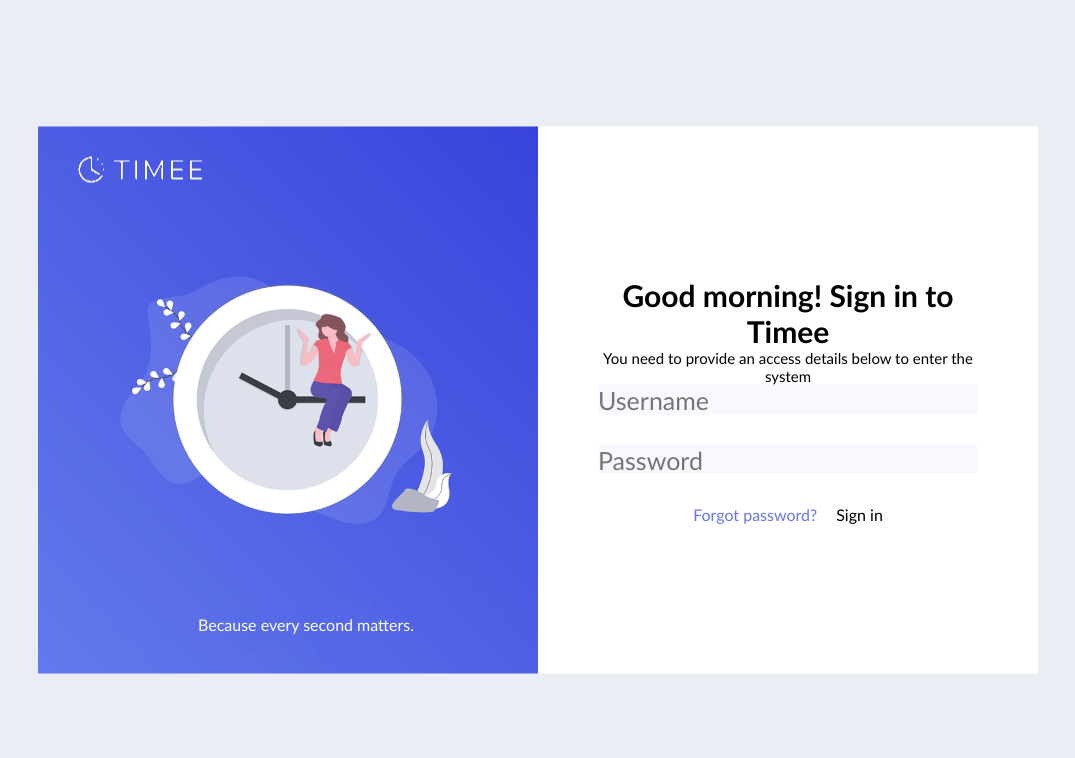
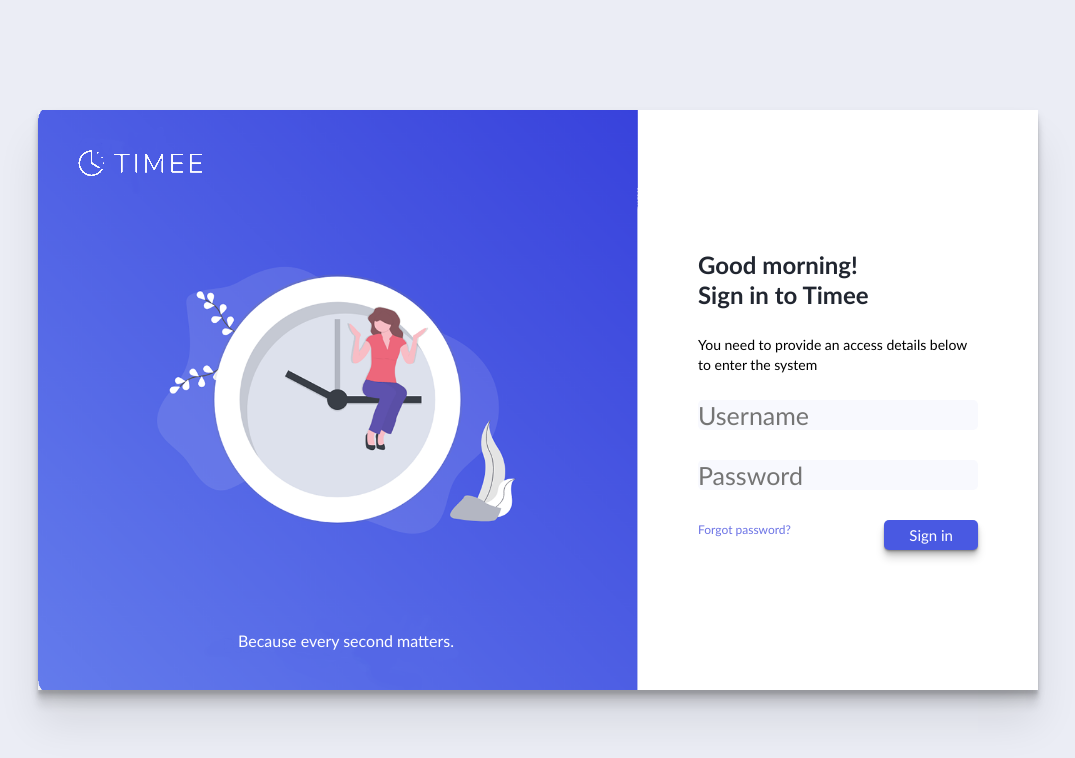
Before and after one commit to Vikteris/Sign-up3, a plain HTML site: page index.htm in a window 1280 px wide. Shown: the whole page, without its empty margins (102-1177 px from the left). Drawn offline with Linux system fonts and the light colour scheme.

Commit message:
Html structure, made all css

```diff
--- a/css/main.css
+++ b/css/main.css
@@ -14,11 +14,14 @@ body {
     top: 50%;
     left: 50%;
     transform: translate(-50%, -50%);
+    font-family: Cambria, Cochin, Georgia, Times, 'Times New Roman', serif;
+    box-shadow:0 5px 9px rgba(0,0,0,0.09),0 4px 2px rgba(0,0,0,0.09),0 8px 4px rgba(0,0,0,0.09),0 16px 8px rgba(0,0,0,0.09),0 32px 40px rgba(0,0,0,0.09);
+
 
 }
     .container > .left {
         background-color: blue;
-        width:50%;
+        width: 60%;
         float: left;
         background: url(../img/background.png);
         background-position: center;
@@ -29,43 +32,52 @@ body {
     }
      .left > .Logo {
          position: relative;
-         top: 30px;
+         top: 40px;
          left: 40px;
 
      }
      .left > .link {
          position: absolute;
-         left: 80px;
+         left: 100px;
          bottom: 20px;
-         right: 80px;
+         right: 100px;
      }
         .left > .link > p {
             color: #FEFEFF;
             position: relative;
-            left:80px;
+            left: 100px;
             bottom: 20px;
-            right: 80px;
+            right: 100px;
 
         }
     .container > .right {
         background-color:#fff;
-        width: 50%;
+        width: 40%;
         float: right;
-        padding: 150px;
+        padding: 140px;
         padding-left: 60px;
         padding-right: 60px;
-        text-align: center;
+        text-align: left;
+        ;
+
 
 
     }
         .right > h1 {
-            font-size: 30px;
+            font-size: 24px;
+            text-align: left;
+            color: #212630;
+            line-height: 30px;
+            margin-bottom: 25px;
 
 
         }
 
         .right > p {
-            font-size: 15px;
+            font-size: 14px;
+            margin-bottom: 25px;
+            text-align: start;
+            line-height: 20px;
 
 
         }
@@ -86,8 +98,10 @@ body {
                     width: 100%;
                     font-size: 25px;
                     border: none;
-                    border-radius: 5px;
+                    border-radius: 5px;                    ;
                     background-color: #F8F9FE;
+
+
                 }
                     form > .form-row > input:focus {
                         outline: none;
@@ -96,8 +110,21 @@ body {
                     text-decoration: none;
                     color:#6C73E5;
                     margin-right: 15px;
+                    float:left;
+                    font-size: 12px;
+                    line-height: 20px;
 
                 }
                 form > .form-row > .btn {
-
+                    background-color: #4959E2;
+                    font-size: 15px;
+                    color: #fff;
+                    float: right;
+                    padding-left: 25px;
+                    padding-right: 25px;
+                    padding-top: 5px;
+                    padding-bottom: 5px;
+                    border-radius: 5px;
+                    line-height: 20px;
+                    box-shadow:0 1px 1px rgba(0,0,0,0.15),0 2px 2px rgba(0,0,0,0.15),0 4px 4px rgba(0,0,0,0.15),0 8px 8px rgba(0,0,0,0.15);
                 }
--- a/index.htm
+++ b/index.htm
@@ -17,7 +17,7 @@
             </div>
         </div>
         <div class="right">
-            <h1>Good morning! Sign in to Timee</h1>
+            <h1>Good morning!<br>Sign in to Timee</h1>
             <p>You need to provide an access details below to enter the system</p>
             <form>
                 <fieldset class="form-row">
```
